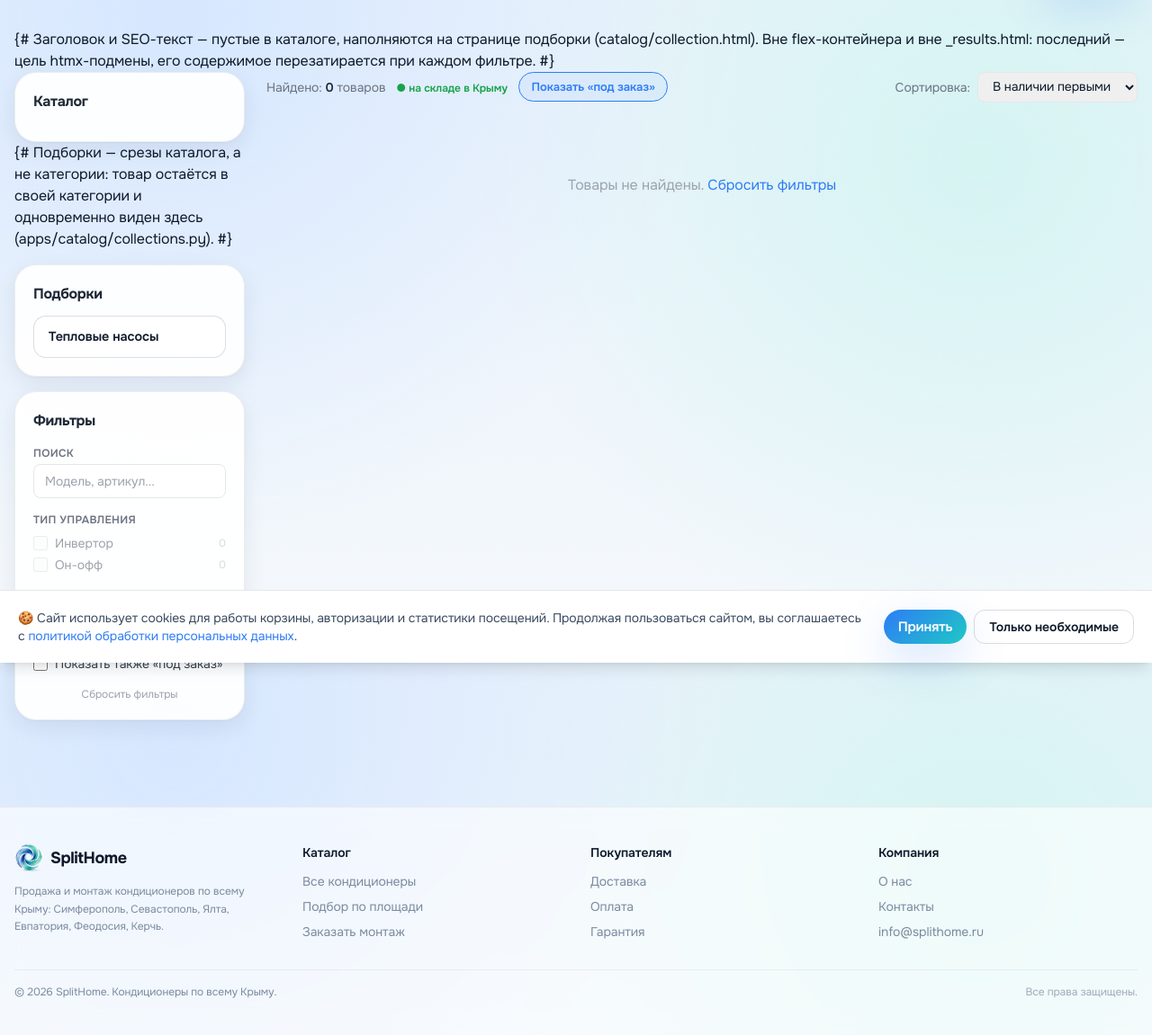
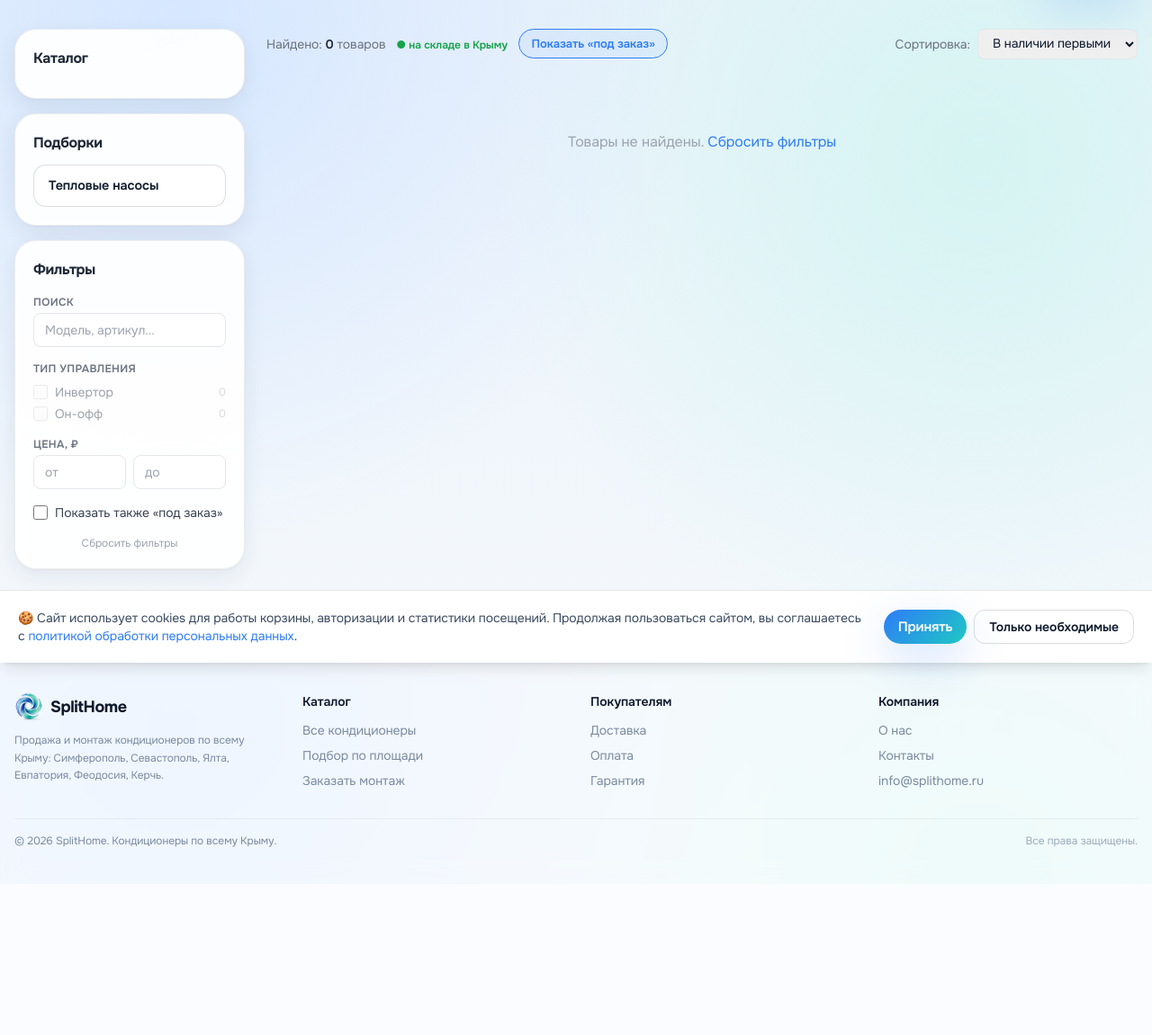
Before and after one commit to flycited2-dotcom/split-shop_claude, a Django app: page /catalog/ in a window 1280 px wide. Shown: the part 63-1214 px from the top of the page at 90% size. After the commit the page ends 1005 px from the top, so only its background shows below. Run offline with Django 5.2, Linux system fonts and the light colour scheme; data comes from the database, SQL or seed files in the repository; data that the repository does not hold is empty; style sheets or scripts are compiled from the project's sources; parts of the project's set-up code (start-up, migrations or seed data) failed here and were passed over; some libraries are stand-ins or nearby versions.

Commit message:
fix(catalog): комментарий шаблона печатался на странице
Django-комментарий {# … #} однострочный: многострочный вариант выводится
как текст, и мой комментарий вылез поверх каталога на проде. Заменён на
{% comment %}. Тест проверяет, что ни каталог, ни подборка не отдают
сырые маркеры комментариев.

Co-Authored-By: Claude Opus 5 <noreply@anthropic.com>

```diff
--- a/templates/catalog/index.html
+++ b/templates/catalog/index.html
@@ -1,9 +1,11 @@
 {% extends 'base.html' %}
 {% block title %}Каталог кондиционеров — SplitHome{% endblock %}
 {% block content %}
-{# Заголовок и SEO-текст — пустые в каталоге, наполняются на странице подборки
-   (catalog/collection.html). Вне flex-контейнера и вне _results.html: последний —
-   цель htmx-подмены, его содержимое перезатирается при каждом фильтре. #}
+{% comment %}
+Заголовок и SEO-текст — пустые в каталоге, наполняются на странице подборки
+(catalog/collection.html). Вне flex-контейнера и вне _results.html: последний —
+цель htmx-подмены, его содержимое перезатирается при каждом фильтре.
+{% endcomment %}
 {% block catalog_heading %}{% endblock %}
 <div class="flex flex-col lg:flex-row gap-4 lg:gap-6">
 
@@ -68,8 +70,10 @@
       </div>
     </div>
 
-    {# Подборки — срезы каталога, а не категории: товар остаётся в своей
-       категории и одновременно виден здесь (apps/catalog/collections.py). #}
+    {% comment %}
+    Подборки — срезы каталога, а не категории: товар остаётся в своей
+    категории и одновременно виден здесь (apps/catalog/collections.py).
+    {% endcomment %}
     {% if collections %}
     <div class="card p-5">
       <h2 class="font-bold text-base mb-3 text-gray-800">Подборки</h2>
```
Also changed, not shown: apps/catalog/tests/test_collections.py (+10 -0 lines).
